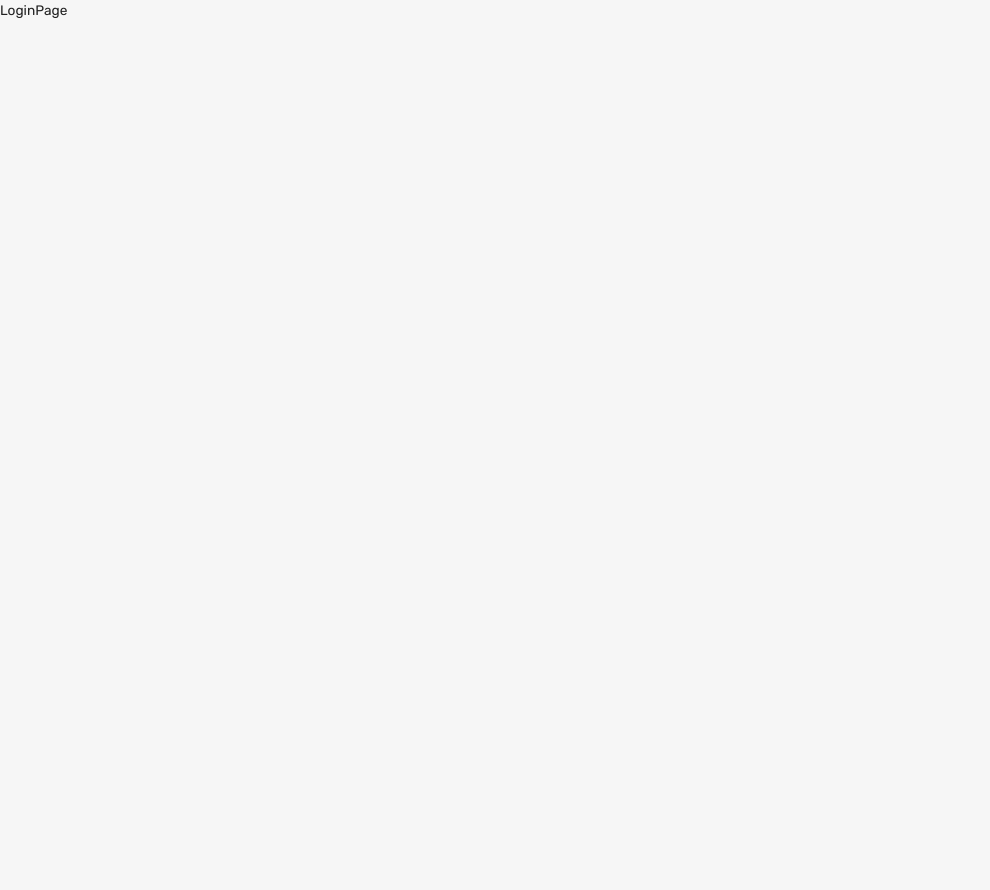
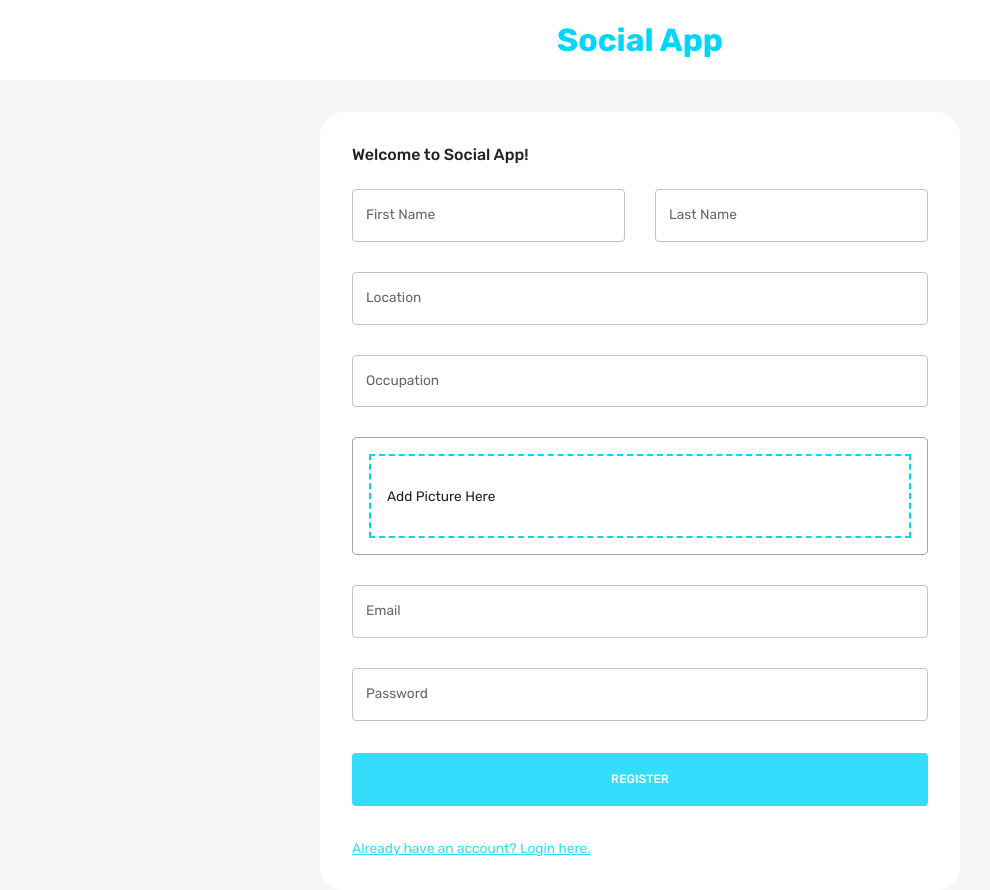
Before and after one commit to Dmitriy24S/social-app-1-frontend, a React (Create React App) app: page /home in a window 1280 px wide. Shown: the whole page, without its empty margins (0-990 px from the left). Before the commit the page ends 800 px from the top, so only its background shows below. Built offline with nearby package versions, Linux system fonts and the light colour scheme.

Commit message:
feat: add form to login/register page & misc.
feat: Formik form w/ yup to login/register page, MUI components + style
misc: change/update theme colors (WIP)

```diff
--- /dev/null
+++ b/src/scenes/loginPage/Form.jsx
@@ -0,0 +1,250 @@
+import EditOutlinedIcon from '@mui/icons-material/EditOutlined'
+import {
+  Box,
+  Button,
+  TextField,
+  Typography,
+  useMediaQuery,
+  useTheme,
+} from '@mui/material'
+import { Formik } from 'formik'
+import { useState } from 'react'
+import Dropzone from 'react-dropzone'
+import { useDispatch } from 'react-redux'
+import { useNavigate } from 'react-router-dom'
+import * as yup from 'yup'
+import FlexBetween from '../../components/FlexBetween'
+import { setlogin } from '../../state'
+
+const registerSchema = yup.object().shape({
+  firstName: yup.string().required('required'),
+  lastName: yup.string().required('required'),
+  email: yup.string().email('invalid email').required('required'),
+  password: yup.string().required('required'),
+  location: yup.string().required('required'),
+  occupation: yup.string().required('required'),
+  picture: yup.string().required('required'),
+})
+
+const loginSchema = yup.object().shape({
+  email: yup.string().email('invalid email').required('required'),
+  password: yup.string().required('required'),
+})
+
+const initialValuesRegister = {
+  firstName: '',
+  lastName: '',
+  email: '',
+  password: '',
+  location: '',
+  occupation: '',
+  picture: '',
+}
+
+const initialValuesLogin = {
+  email: '',
+  password: '',
+}
+
+const Form = () => {
+  //   const [pageType, setPageType] = useState('login')
+  const [pageType, setPageType] = useState('register')
+  const { palette } = useTheme()
+  const dispatch = useDispatch()
+  const navigate = useNavigate()
+  const isNonMobile = useMediaQuery('(min-width: 600px)')
+  const isLogin = pageType === 'login'
+  const isRegister = pageType === 'register'
+
+  const handleFormSubmit = async (values, onSubmitProps) => {
+    //
+  }
+
+  return (
+    <Formik
+      onSubmit={handleFormSubmit}
+      initialValues={isLogin ? initialValuesLogin : initialValuesRegister}
+      validationSchema={isLogin ? loginSchema : registerSchema}
+    >
+      {({
+        values,
+        errors,
+        touched,
+        handleBlur,
+        handleChange,
+        handleSubmit,
+        setFieldValue,
+        resetForm,
+      }) => (
+        <form onSubmit={handleSubmit}>
+          <Box
+            display='grid'
+            gap='30px'
+            gridTemplateColumns='repeat(4, minmax(0, 1fr))' // split into 4 sections minimum 0, otherwaise equal fractions of 4
+            sx={{
+              '& > div': {
+                gridColumn: isNonMobile ? undefined : 'span 4',
+              },
+            }}
+          >
+            {isRegister && (
+              <>
+                <TextField
+                  label='First Name'
+                  onBlur={handleBlur}
+                  onChange={handleChange}
+                  value={values.firstName}
+                  name='firstName' // align name with initialValuesRegister
+                  error={Boolean(touched.firstName) && Boolean(errors.firstName)}
+                  helperText={touched.firstName && errors.firstName}
+                  sx={{ gridColumn: 'span 2' }} // will be overwritten on mobile with parent's sx gridColumn // !
+                />
+                <TextField
+                  label='Last Name'
+                  onBlur={handleBlur}
+                  onChange={handleChange}
+                  value={values.lastName}
+                  name='lastName'
+                  error={Boolean(touched.lastName) && Boolean(errors.lastName)}
+                  helperText={touched.lastName && errors.lastName}
+                  sx={{ gridColumn: 'span 2' }}
+                />
+                <TextField
+                  label='Location'
+                  onBlur={handleBlur}
+                  onChange={handleChange}
+                  value={values.location}
+                  name='location'
+                  error={Boolean(touched.location) && Boolean(errors.location)}
+                  helperText={touched.location && errors.location}
+                  sx={{ gridColumn: 'span 4' }} // take full line
+                />
+                <TextField
+                  label='Occupation'
+                  onBlur={handleBlur}
+                  onChange={handleChange}
+                  value={values.occupation}
+                  name='occupation'
+                  error={Boolean(touched.occupation) && Boolean(errors.occupation)}
+                  helperText={touched.occupation && errors.occupation}
+                  sx={{ gridColumn: 'span 4' }}
+                />
+                <Box
+                  gridColumn='span 4'
+                  border={`1px solid ${palette.neutral.medium}`}
+                  //
+                  //   border={`1px solid  ${
+                  //     touched.picture && errors.picture ? '#f44336' : palette.neutral.medium
+                  //   }`}
+                  borderRadius='5px'
+                  p='1rem'
+                >
+                  <Dropzone
+                    acceptedFiles='.jpeg,.jpg,.png'
+                    multiple={false}
+                    onDrop={(acceptedFiles) => setFieldValue('picture', acceptedFiles[0])} // set formik picture value manually
+                  >
+                    {({ getRootProps, getInputProps }) => (
+                      <Box
+                        {...getRootProps()}
+                        border={`2px dashed ${palette.primary.main}`}
+                        p='1rem'
+                        sx={{
+                          '&:hover': {
+                            cursor: 'pointer',
+                          },
+                        }}
+                      >
+                        {/* // TODO: red error text & border on submit? helperText={touched.picture && errors.picture}
+                         */}
+                        <input {...getInputProps()} />
+                        {!values.picture ? (
+                          <p>Add Picture Here</p>
+                        ) : (
+                          <FlexBetween>
+                            <Typography>{values.picture.name}</Typography>
+                            <EditOutlinedIcon />
+                          </FlexBetween>
+                        )}
+                      </Box>
+                    )}
+                  </Dropzone>
+                </Box>
+              </>
+            )}
+            {/* For both Register & Login */}
+            <TextField
+              label='Email'
+              onBlur={handleBlur}
+              onChange={handleChange}
+              value={values.email}
+              name='email' // align name with initialValuesRegister
+              error={Boolean(touched.email) && Boolean(errors.email)}
+              helperText={touched.email && errors.email}
+              sx={{ gridColumn: 'span 4' }}
+            />
+            <TextField
+              label='Password'
+              type='password'
+              onBlur={handleBlur}
+              onChange={handleChange}
+              value={values.password}
+              name='password'
+              error={Boolean(touched.password) && Boolean(errors.password)}
+              helperText={touched.password && errors.password}
+              sx={{ gridColumn: 'span 4' }}
+            />
+          </Box>
+
+          {/* BUTTONS */}
+          <Box>
+            <Button
+              type='submit'
+              fullWidth
+              sx={{
+                m: '2rem 0',
+                p: '1rem',
+                // TODO: light mode colors change?
+                // backgroundColor: palette.background.default,
+                backgroundColor: palette.primary.light,
+                // color: palette.primary.main,
+                color: palette.background.alt,
+                '&:hover': {
+                  // backgroundColor: palette.primary.light,
+                  backgroundColor: palette.primary.main,
+                  // color: palette.neutral.dark,
+                  color: palette.background.alt,
+                },
+              }}
+            >
+              {isLogin ? 'LOGIN' : 'REGISTER'}
+            </Button>
+            <Typography
+              onClick={() => {
+                setPageType(isLogin ? 'register' : 'login')
+                // TODO: const vars? enum?
+                resetForm()
+              }}
+              sx={{
+                textDecoration: 'underline',
+                // color: palette.primary.main,
+                color: palette.primary.light,
+                '&:hover': {
+                  cursor: 'pointer',
+                  //   color: palette.primary.light,
+                  color: palette.primary.main,
+                },
+              }}
+            >
+              {isLogin
+                ? `Don't have an account? Sign Up here.`
+                : `Already have an account? Login here.`}
+            </Typography>
+          </Box>
+        </form>
+      )}
+    </Formik>
+  )
+}
+
+export default Form
--- a/src/scenes/loginPage/index.jsx
+++ b/src/scenes/loginPage/index.jsx
@@ -1,7 +1,46 @@
-import React from 'react'
+import { Box, Typography, useMediaQuery, useTheme } from '@mui/material'
+import Form from './Form'
 
 const LoginPage = () => {
-  return <div>LoginPage</div>
+  const theme = useTheme()
+  const isNonMobileScreen = useMediaQuery('(min-width: 1000px)')
+
+  return (
+    <Box>
+      {/* HEADER */}
+      <Box
+        width='100%'
+        backgroundColor={theme.palette.background.alt}
+        p='1rem 6%'
+        textAlign='center'
+      >
+        <Typography
+          fontWeight='bold'
+          // fontSize='clamp(1rem,2rem,2.25rem)'
+          // font clamp minimal, preferred, maximum
+          fontSize='32px'
+          color='primary'
+        >
+          Social App
+        </Typography>
+      </Box>
+      {/* FORM */}
+      {/* <h1>LoginPage</h1> */}
+      <Box
+        width={isNonMobileScreen ? '50%' : '93%'}
+        p='2rem'
+        m='2rem auto'
+        backgroundColor={theme.palette.background.alt}
+        borderRadius='1.5rem'
+      >
+        <Typography fontWeight={500} variant='h5' sx={{ mb: '1.5rem' }}>
+          Welcome to Social App!
+        </Typography>
+        {/* Formik Form */}
+        <Form />
+      </Box>
+    </Box>
+  )
 }
 
 export default LoginPage
--- a/src/theme/index.js
+++ b/src/theme/index.js
@@ -40,7 +40,8 @@ export const themeSettings = (mode) => {
             primary: {
               dark: colorTokens.primary[200],
               main: colorTokens.primary[500],
-              light: colorTokens.primary[800],
+              // light: colorTokens.primary[800],
+              light: colorTokens.primary[600],
             },
             neutral: {
               dark: colorTokens.grey[100],
@@ -59,7 +60,8 @@ export const themeSettings = (mode) => {
             primary: {
               dark: colorTokens.primary[700],
               main: colorTokens.primary[500],
-              light: colorTokens.primary[50],
+              // light: colorTokens.primary[50],
+              light: colorTokens.primary[400],
             },
             neutral: {
               dark: colorTokens.grey[700],
```
